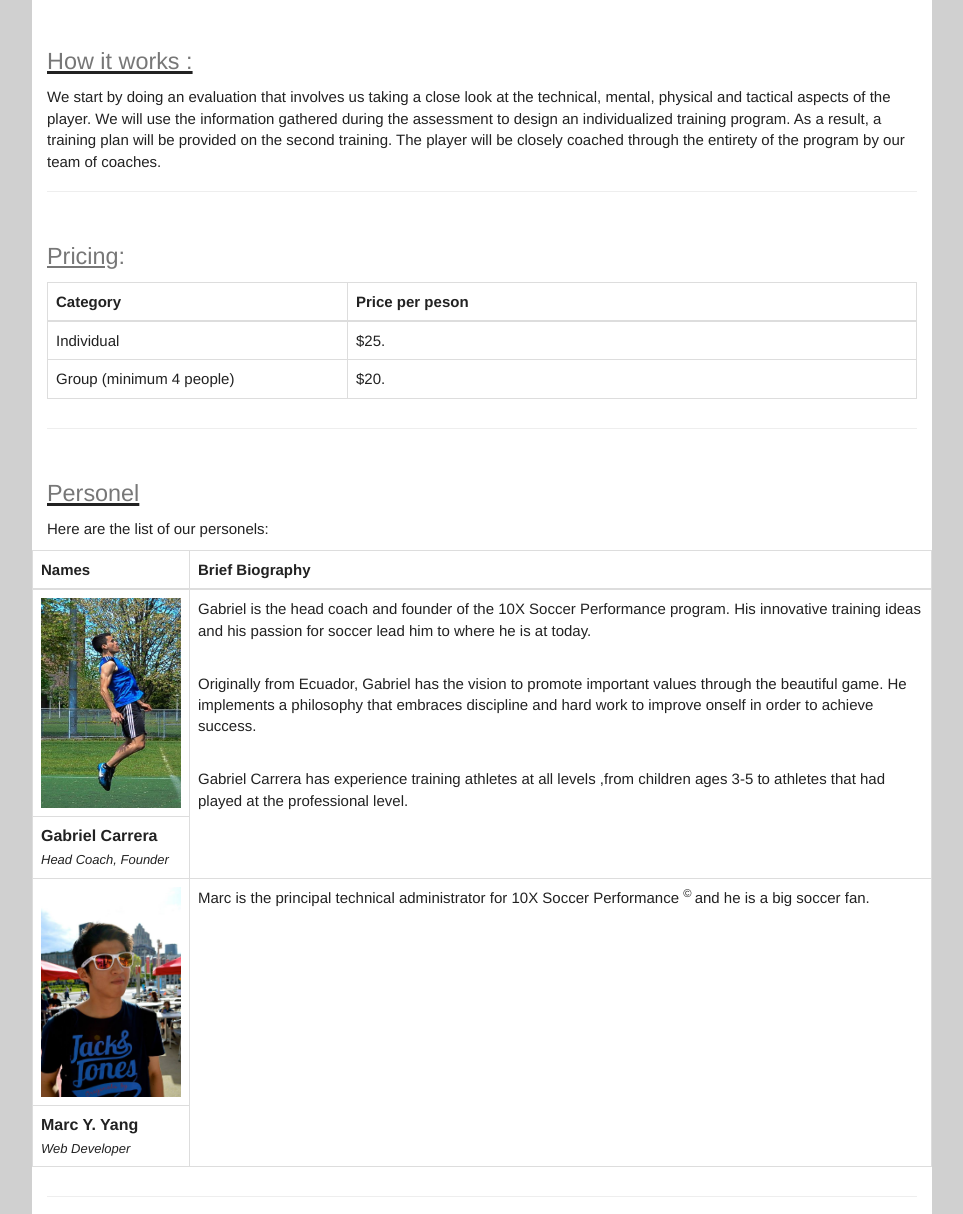
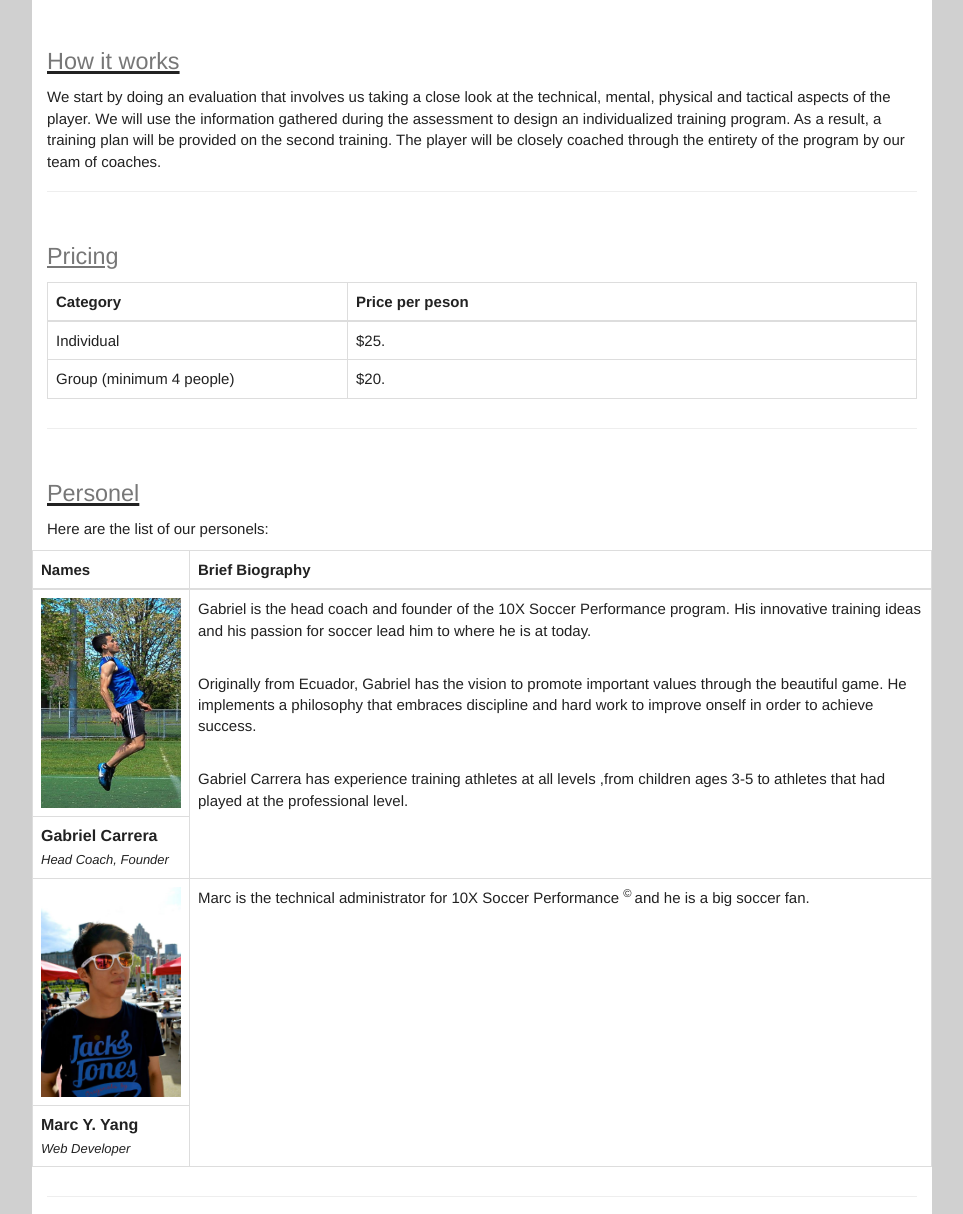
Before and after one commit to marcyang001/10xsoccerperformance, a website: page about.html in a window 1280 px wide. Shown: the part 495-1709 px from the top of the page, without its empty margins (158-1121 px from the left). Drawn offline with nearby package versions, Linux system fonts and the light colour scheme.

Commit message:
minor change in the about info

```diff
--- a/about.html
+++ b/about.html
@@ -114,7 +114,7 @@
 
 				<!-- How it works section  -->
 				<div align="left" class="page-header">
-  					<h1><u><small>How it works :</small></u></h1>
+  					<h1><u><small>How it works</small></u></h1>
   					<p>We start by doing an evaluation that involves us taking a close look at the technical, mental, physical and tactical aspects of the player. We will use the information gathered during the assessment to design  an individualized training program. As a result, a training plan will be provided on the second training. The player will be closely coached through the entirety of the program by our team of coaches.
 
                     </p>
@@ -123,7 +123,7 @@
 				<!-- Pricing  -->
 				<div align="left" class="page-header">
 
-				<h1><small><u>Pricing</u>:</small></h1>
+				<h1><small><u>Pricing</u></small></h1>
 				<table class="table table-hover table-bordered" bgcolor="white" width="200">
 					<col width="300">
 					<thead>
@@ -163,7 +163,7 @@
 				                    		<i><font size="2">Head Coach, Founder</font></i>
 				                    	</td>
 				                    </tr>
-				                    <tr><td><img src="./Pictures/Personnel/Marc_Yu_Yang.jpg" height="210" width="140"/></td><td rowspan="2"> Marc is the principal technical administrator for  10X Soccer Performance <sup>&copy </sup> and he is a big soccer fan. </p><BR>
+				                    <tr><td><img src="./Pictures/Personnel/Marc_Yu_Yang.jpg" height="210" width="140"/></td><td rowspan="2"> Marc is the technical administrator for  10X Soccer Performance <sup>&copy </sup> and he is a big soccer fan. </p><BR>
 
 				                    <!--Third row-->
 				                    <tr>
```
